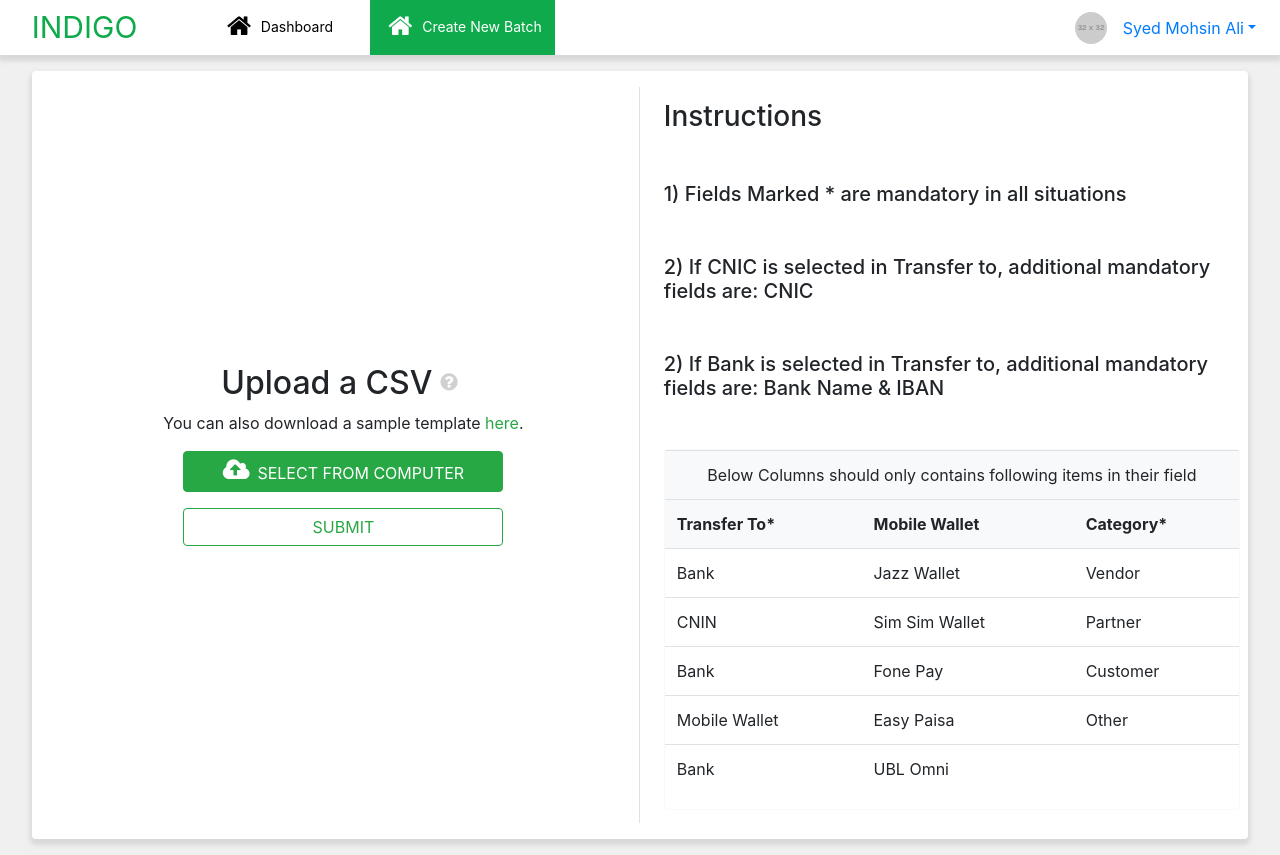
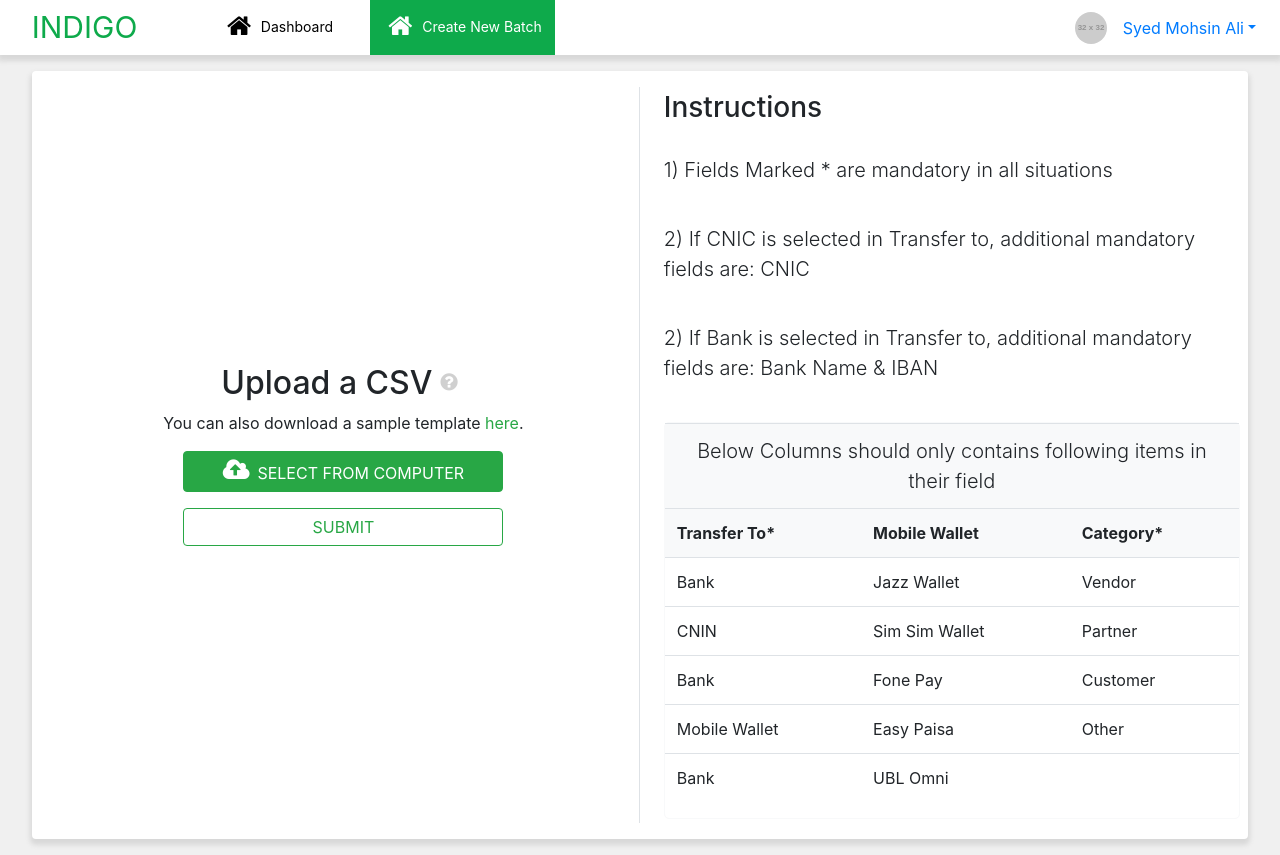
Before and after one commit to mohsinali95/csvuploader_react, a React (Create React App) app: page /create-batch in a window 1280 px wide. Built offline with nearby package versions, Linux system fonts and the light colour scheme.

Commit message:
updates in create batch

```diff
--- a/src/js/Pages/create-batch/create-batch.js
+++ b/src/js/Pages/create-batch/create-batch.js
@@ -20,15 +20,15 @@ class CreateBatch extends React.Component {
                     </div>
                     <div className="w-50 d-flex flex-column justify-content-around  p-2">
                         <h3>Instructions</h3>
-                        <h5>
+                        <p className="lead">
                             1) Fields Marked * are mandatory in all situations
-                            </h5>
-                        <h5>
+                            </p>
+                        <p className="lead">
                             2) If CNIC is selected in Transfer to, additional mandatory fields are: CNIC
-                            </h5>
-                        <h5>
+                            </p>
+                        <p className="lead">
                             2) If Bank is selected in Transfer to, additional mandatory fields are: Bank Name & IBAN
-                            </h5>
+                            </p>
                         <Table></Table>
                     </div>
                 </div>
--- a/src/js/Pages/create-batch/table/table.js
+++ b/src/js/Pages/create-batch/table/table.js
@@ -12,7 +12,7 @@ class Table extends Component {
 
                 <table className="table">
                     <tr className="bg-light" >
-                        <td colSpan="3" className="text-center">
+                        <td colSpan="3" className="text-center lead">
                             Below Columns should only contains following items in their field
                         </td>
                     </tr>
```
